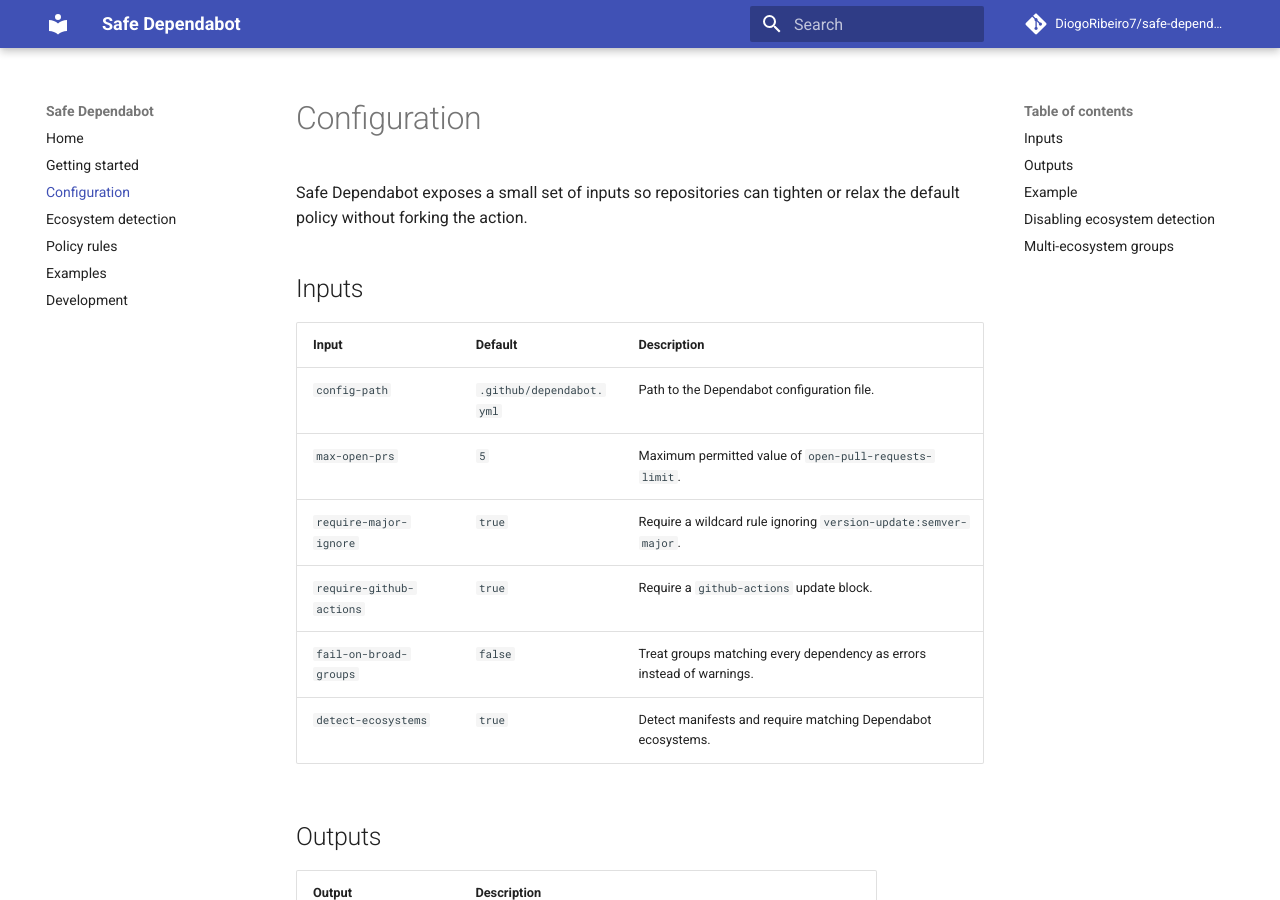
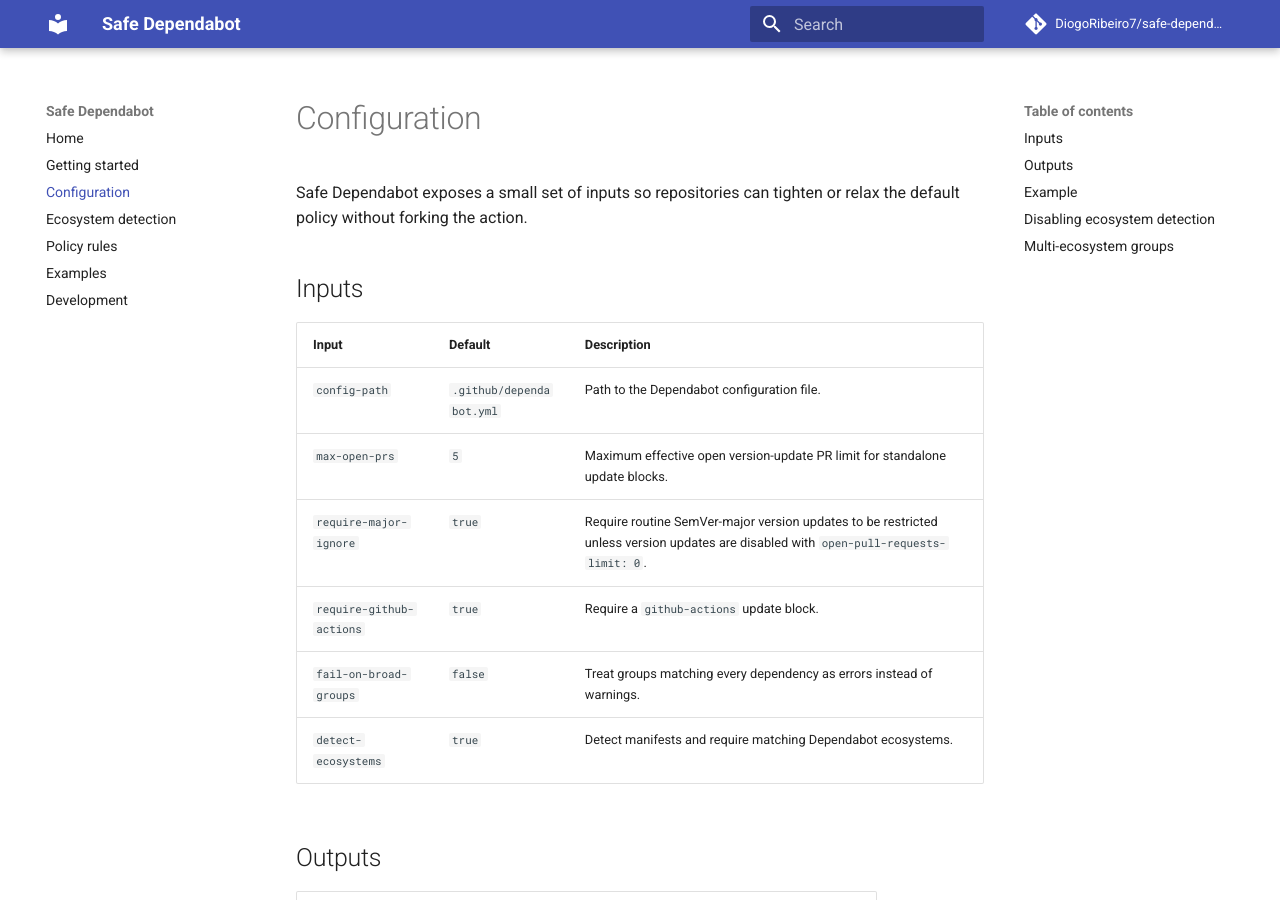
Before and after one commit to DiogoRibeiro7/safe-dependabot, an MkDocs documentation site: the page built from docs/configuration.md, in a window 1280 px wide and 900 px high. Built offline with MkDocs 1.6.1 and Material for MkDocs 9.7.7, drawn with Linux system fonts in a browser that asks for light colours; comment, search, counter and statistics services are not loaded.

Commit message:
docs: clarify PR limit policy

```diff
--- a/docs/configuration.md
+++ b/docs/configuration.md
@@ -7,8 +7,8 @@
 | Input | Default | Description |
 | --- | --- | --- |
 | `config-path` | `.github/dependabot.yml` | Path to the Dependabot configuration file. |
-| `max-open-prs` | `5` | Maximum permitted value of `open-pull-requests-limit`. |
-| `require-major-ignore` | `true` | Require a wildcard rule ignoring `version-update:semver-major`. |
+| `max-open-prs` | `5` | Maximum effective open version-update PR limit for standalone update blocks. |
+| `require-major-ignore` | `true` | Require routine SemVer-major version updates to be restricted unless version updates are disabled with `open-pull-requests-limit: 0`. |
 | `require-github-actions` | `true` | Require a `github-actions` update block. |
 | `fail-on-broad-groups` | `false` | Treat groups matching every dependency as errors instead of warnings. |
 | `detect-ecosystems` | `true` | Detect manifests and require matching Dependabot ecosystems. |
```
